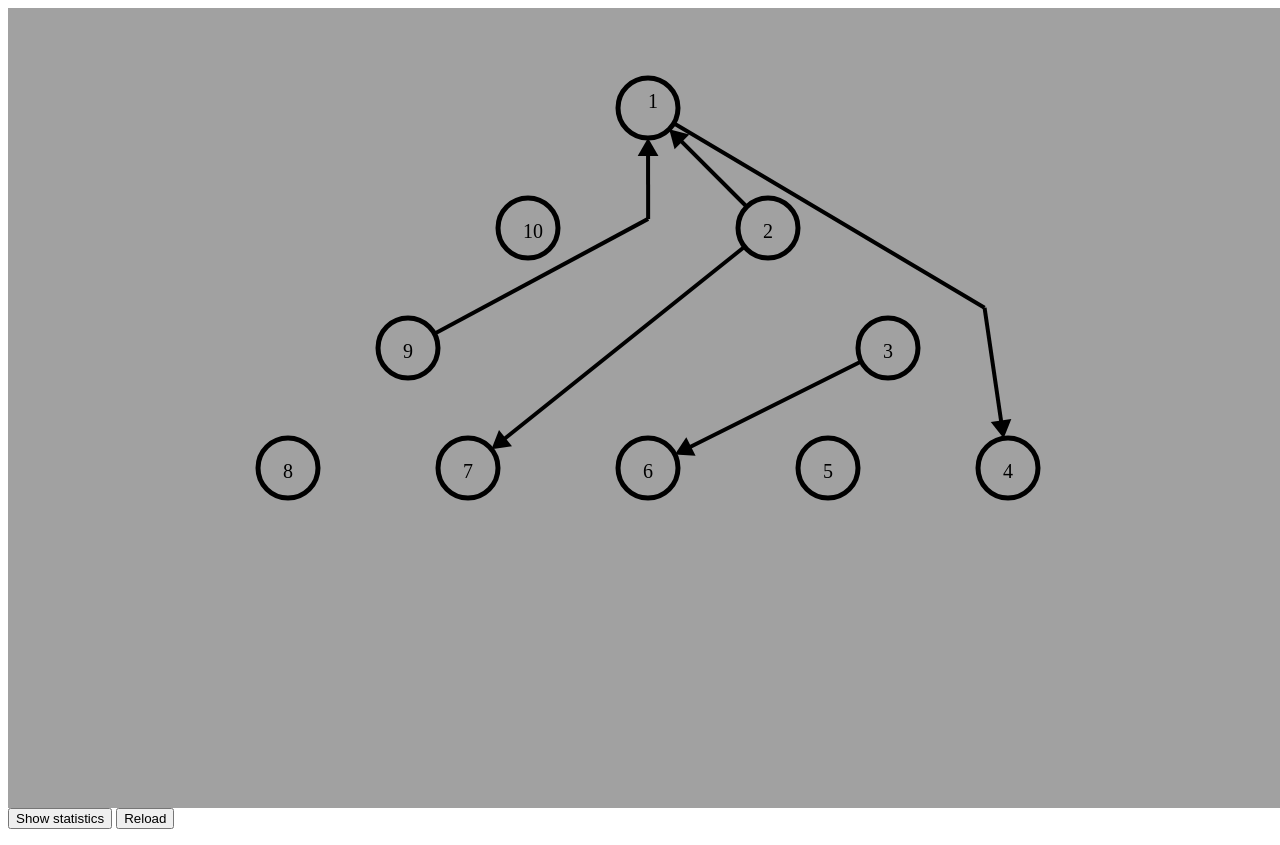
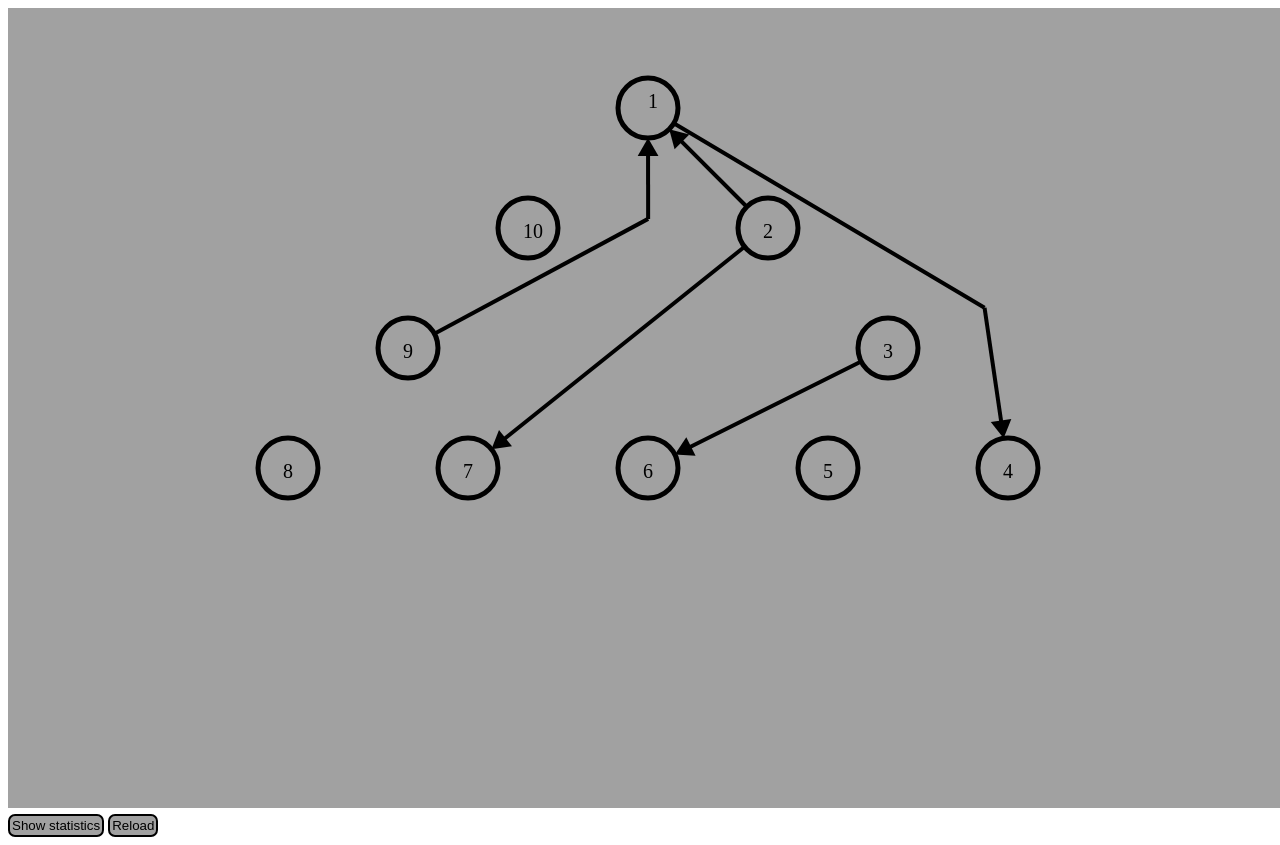
Before and after one commit to MaksGovor/GraphYMH, a plain HTML site: page JS/index.html in a window 1280 px wide. Drawn offline with Linux system fonts and the light colour scheme.

Commit message:
CSS Style buttons

```diff
--- a/JS/style.css
+++ b/JS/style.css
@@ -1,3 +1,16 @@
 #c1{
     background-color: rgb(161, 161, 161);
 }
+
+#statistics, #reload{
+    margin-top: 6px;
+    padding: 2px;
+    background-color: rgb(161, 161, 161);
+    border-radius: 7px;
+    border: 2px solid rgb(0, 0, 0);
+    color: rgb(0, 0, 0);
+}
+
+#statistics:hover, #reload:hover {
+    box-shadow: 0 12px 16px 0 rgba(161, 161, 161, 0.719), 0 17px 50px 0 rgba(161, 161, 161, 0.815);
+}
```
